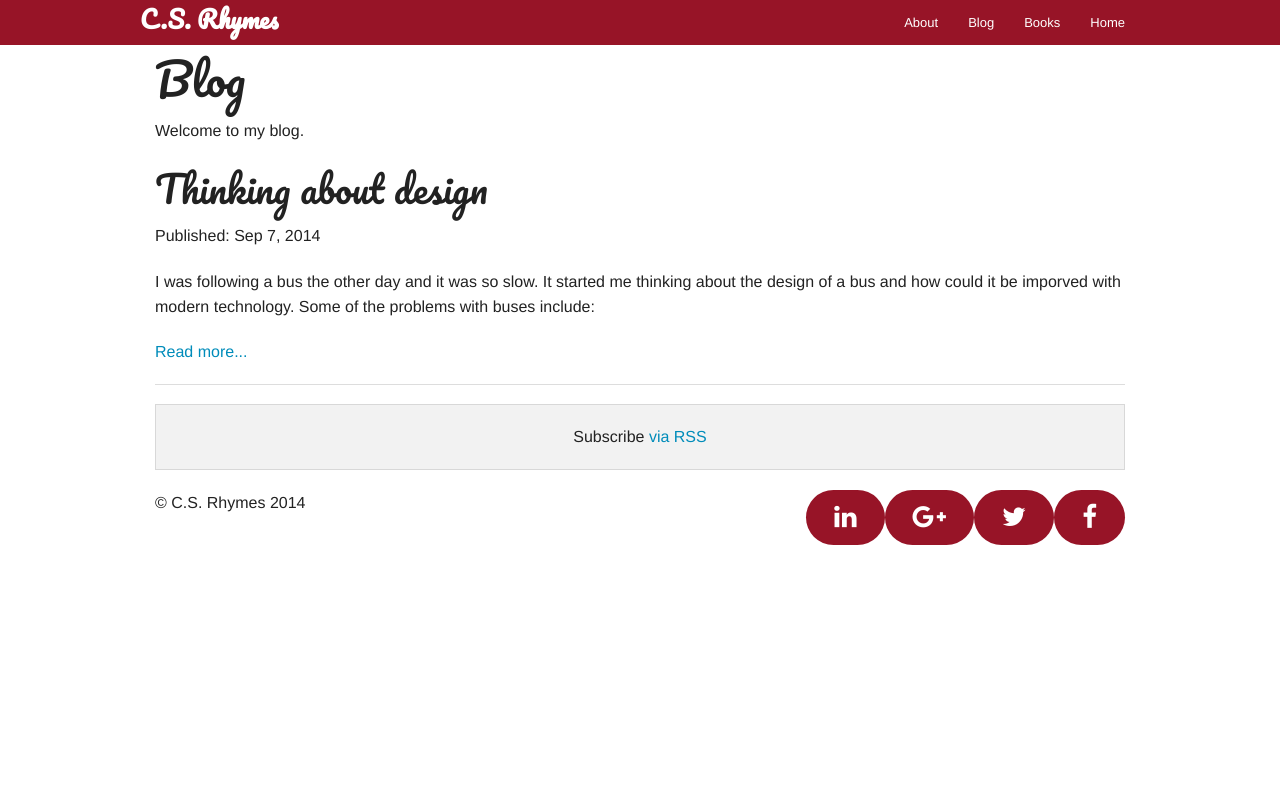
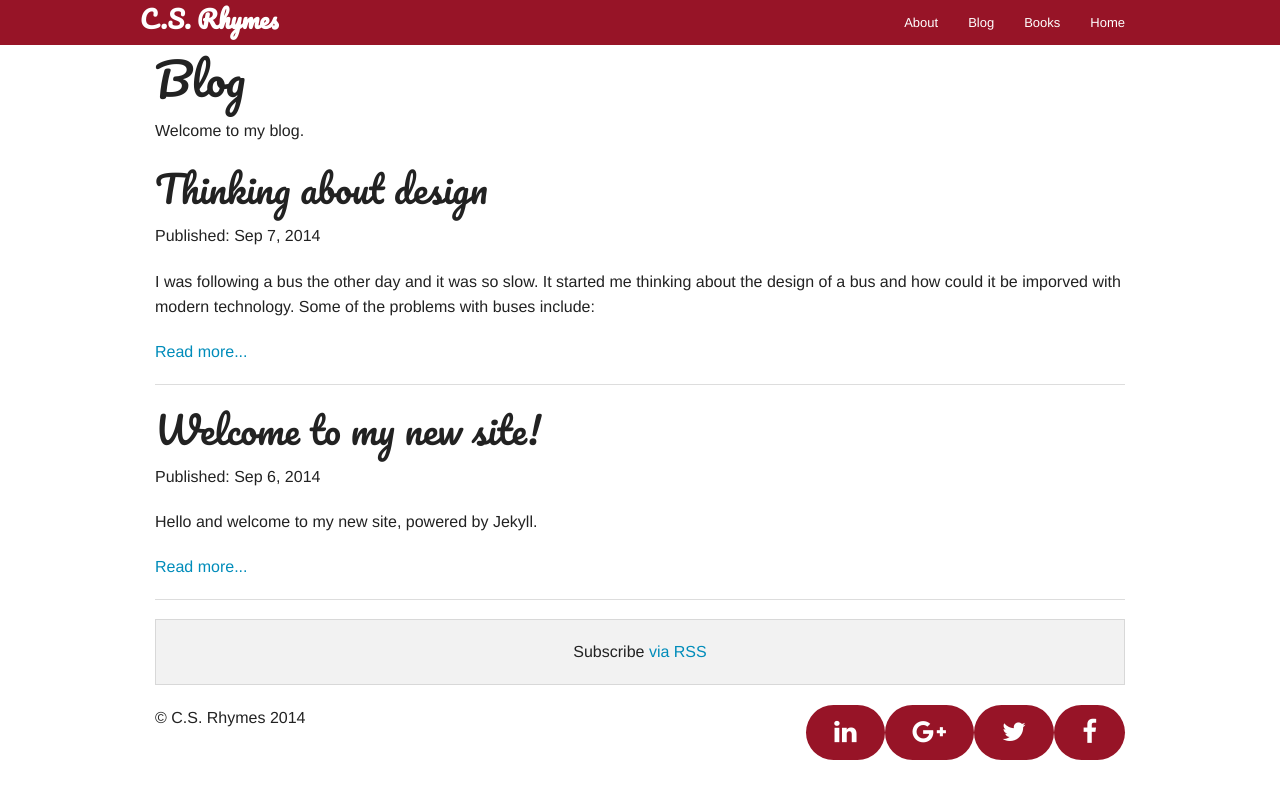
Before and after one commit to chrisrhymes/chrisrhymes.github.io, a Jekyll site: the page built from blog.md, in a window 1280 px wide. Shown: the top 799 px of the page. Built offline with Jekyll 4.4.1, drawn with Linux system fonts in a browser that asks for light colours; nearby versions of some CDN libraries; part of the change alters nothing that is shown.

```diff
--- a/_includes/head.html
+++ b/_includes/head.html
@@ -10,4 +10,15 @@
     <link href="//maxcdn.bootstrapcdn.com/font-awesome/4.2.0/css/font-awesome.min.css" rel="stylesheet">
     <script type="text/javascript" src="//s7.addthis.com/js/300/addthis_widget.js#pubid=ra-5389e83123038039"></script>
     <script src="/js/vendor/modernizr.js"></script>
+
+    <script>
+      (function(i,s,o,g,r,a,m){i['GoogleAnalyticsObject']=r;i[r]=i[r]||function(){
+      (i[r].q=i[r].q||[]).push(arguments)},i[r].l=1*new Date();a=s.createElement(o),
+      m=s.getElementsByTagName(o)[0];a.async=1;a.src=g;m.parentNode.insertBefore(a,m)
+      })(window,document,'script','//www.google-analytics.com/analytics.js','ga');
+
+      ga('create', 'UA-49024852-2', 'auto');
+      ga('send', 'pageview');
+
+    </script>
   </head>
--- /dev/null
+++ b/_posts/2014-09-06-welcome-to-my-new-site.markdown
@@ -0,0 +1,26 @@
+---
+layout: post
+title:  "Welcome to my new site!"
+date:   2014-09-06 21:08:07
+categories: jekyll update
+---
+
+Hello and welcome to my new site, powered by Jekyll.
+
+This is my first post on my blog. Let me know what you think of the site by sending me a tweet to [@chrisrhymes](https://twitter.com/chrisrhymes)
+
+## Learning about Jekyll
+
+I'm a web developer but I normally use PHP. I was looking for a way to update my GitHub page and stumbled across Jekyll. After reading the documentation I noticed that it used Ruby and the install instructions were all for Linux. Not the best start considering I use a Windows laptop and a chromebook.
+
+After a bit more research I noticed that [@juthilo](https://twitter.com/juthilo) had written a guide for [installing Jekyll on Windows](http://jekyll-windows.juthilo.com/). So I set about installing Ruby and Jekyll and managed to get a basic site working. Great.
+
+But I wasn't too keen on the layout of the site so I decided to try and use Foundation. To be honest, I'm still a bit new to this whole command line installing and opensource but I tried to set up a Jekyll project and then add Foundation to it. After a while of not getting very far I jumped over to GitHub.
+
+There seemed to be plenty of people that had created repositories with both Jekyll and Foundation installed but they had all been customised a lot and seemed to have a lot of additional code and settings that I didn't really want.
+
+In the end, I created a Jekyll project and then downloaded Foundation and integrated the files manually. This seemed to work, but the biggest issue I had was working from pieces of a page (in layouts and includes) and reconstructing them. I would recommend building a set of pages first and then deconstructing them to put into the relevant parts.
+
+## Using Jekyll
+
+So once I got the foundation in place I started to explore a bit more to see what Jekyll can do. Although I have never used Ruby or the Liquid template engine before it seemed quite obvious what the tags do. I have to say, I am very impressed with Ruby and will have to try out some more tools to see how it works. If you have any suggestions for where to start, please let me know.
```
